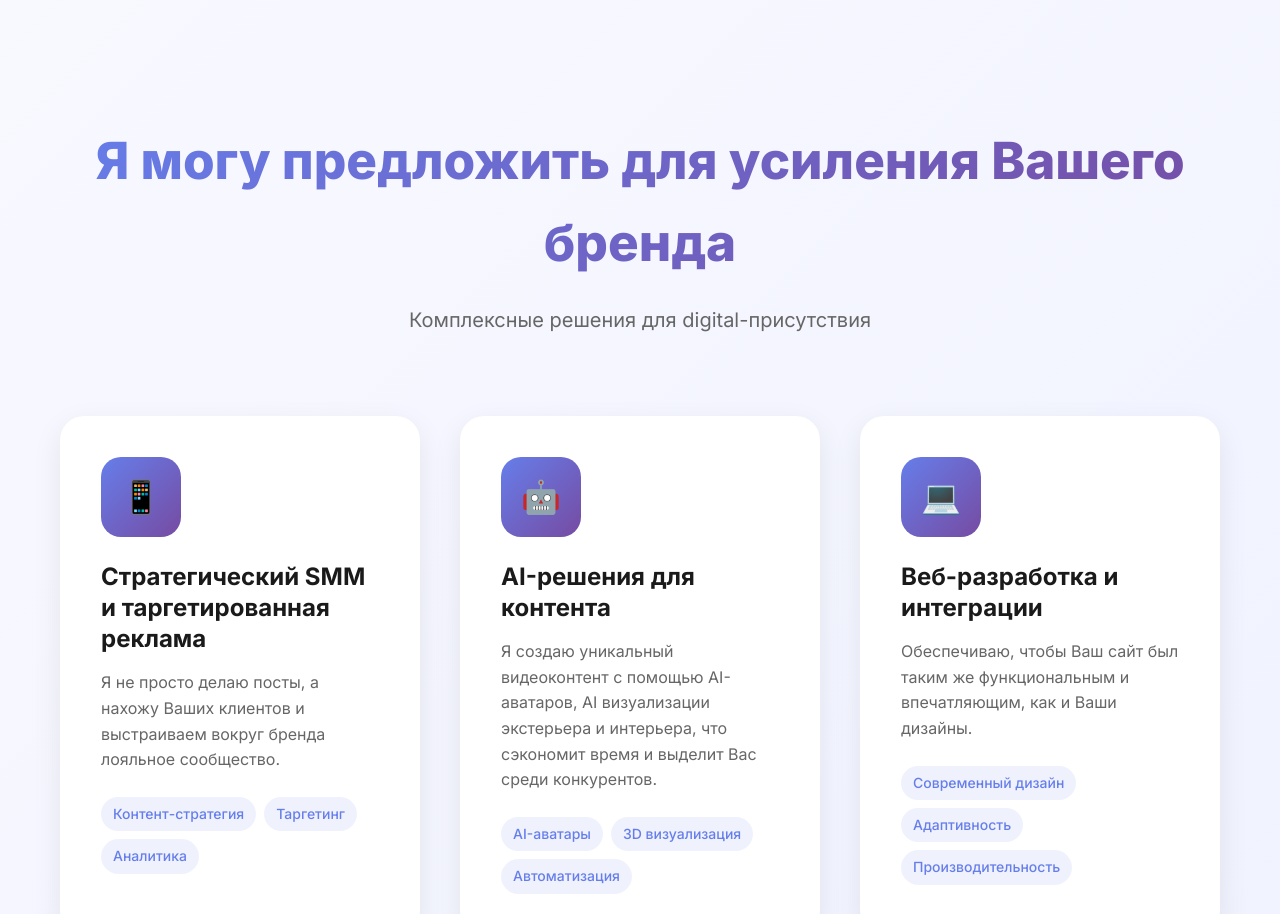
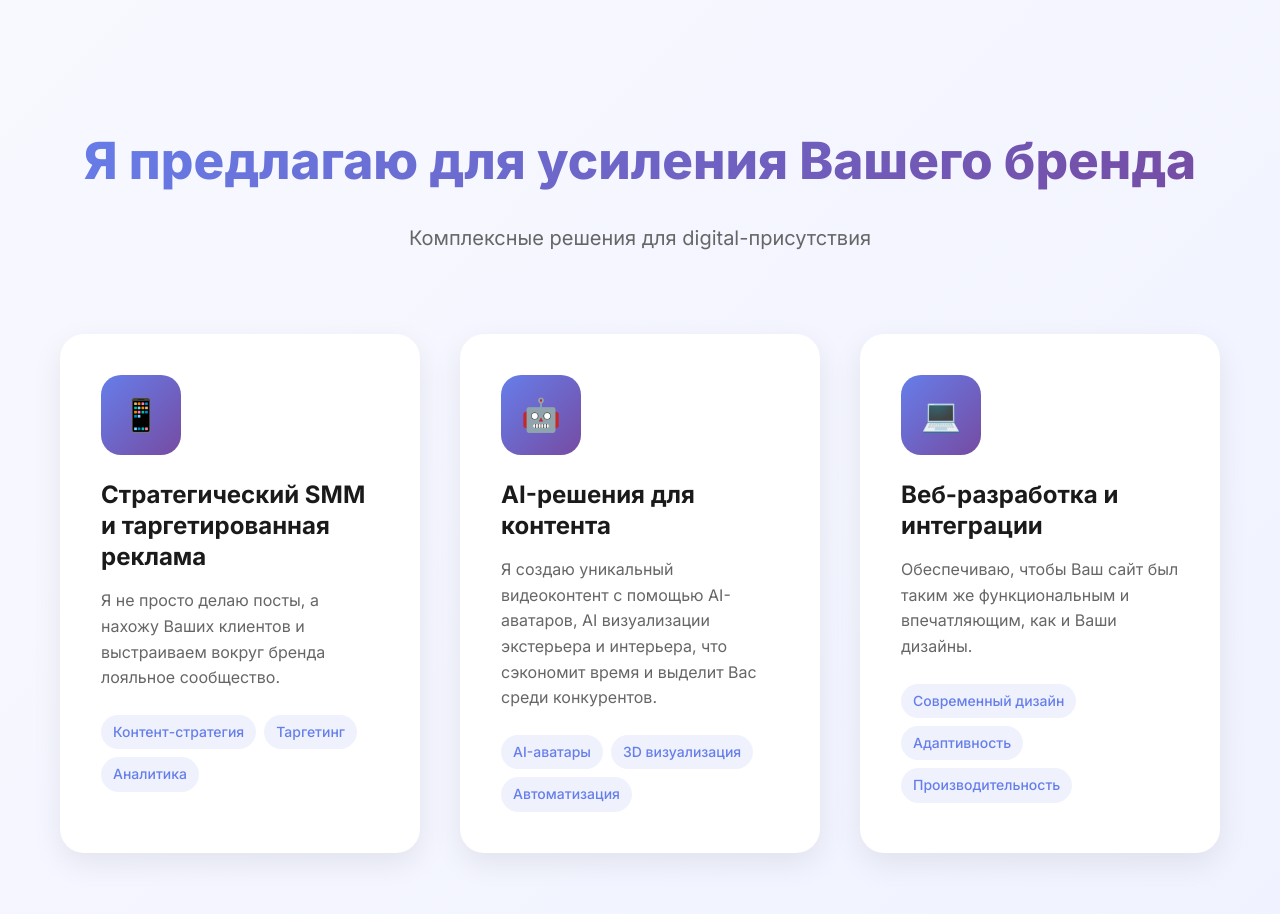
Before and after one commit to KotkovTech/commercial-proposal-, a plain HTML site: page index.html in a window 1280 px wide. Shown: the part 800-1714 px from the top of the page. Drawn offline with Linux system fonts and the light colour scheme.

Commit message:
Update index.html

```diff
--- a/index.html
+++ b/index.html
@@ -97,7 +97,7 @@
     <section id="services" class="services">
         <div class="container">
             <div class="section-header">
-                <h2 class="section-title">Я могу предложить для усиления Вашего бренда</h2>
+                <h2 class="section-title">Я предлагаю для усиления Вашего бренда</h2>
                 <p class="section-subtitle">Комплексные решения для digital-присутствия</p>
             </div>
             <div class="services-grid">
```
